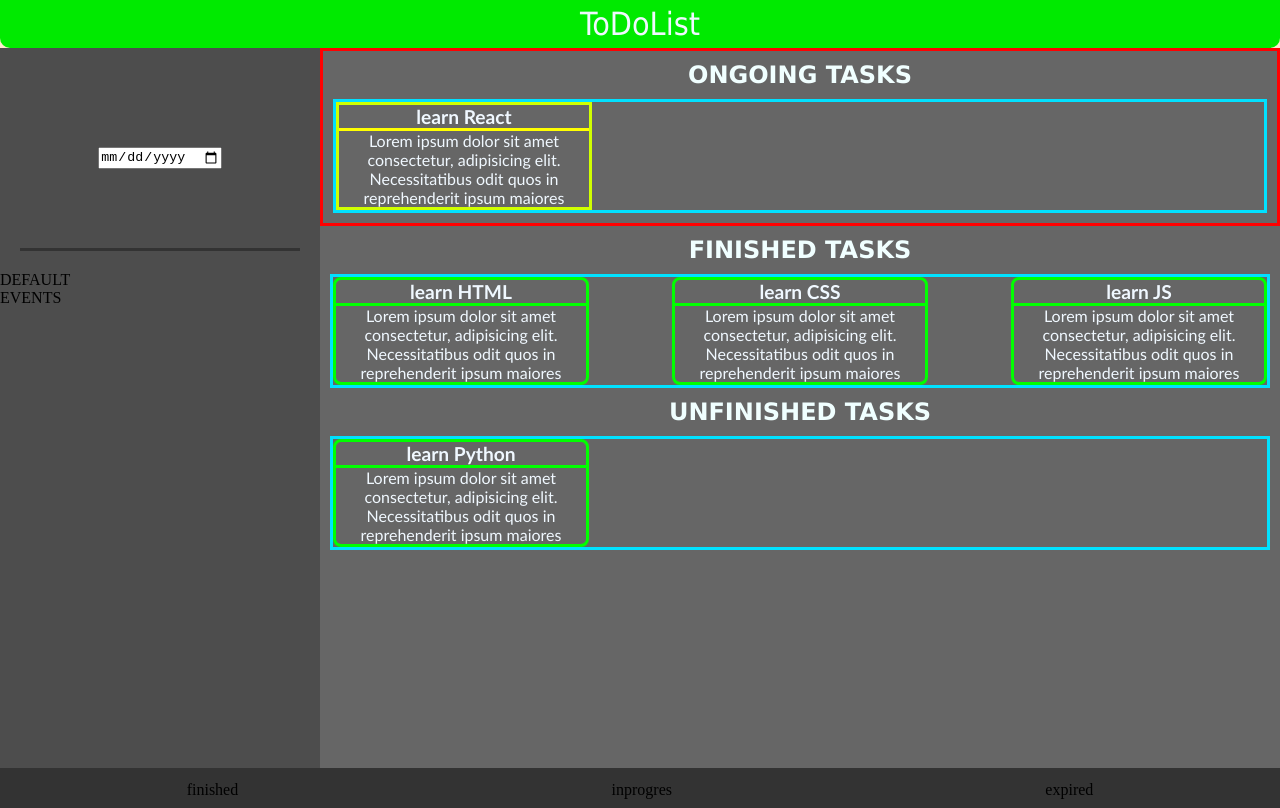
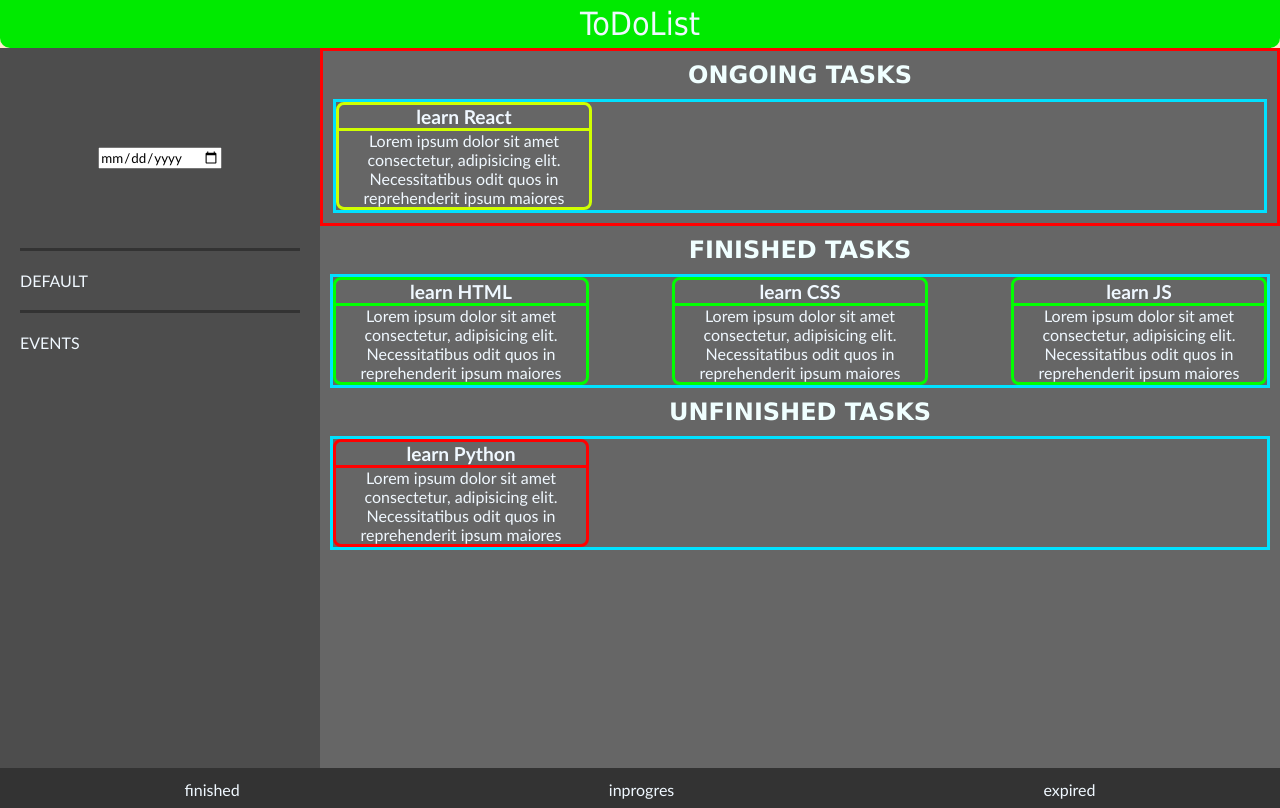
Before and after one commit to markov991/ToDoApp, a plain HTML site: page index.html in a window 1280 px wide. Drawn offline with Linux system fonts and the light colour scheme.

Commit message:
finished app html and css structure

```diff
--- a/index.html
+++ b/index.html
@@ -17,7 +17,7 @@
         <div class="calendar">
           <input type="date" />
         </div>
-        <div>DEFAULT</div>
+        <div class="default">DEFAULT</div>
         <div class="events">EVENTS</div>
       </aside>
       <div class="main-bar">
@@ -70,7 +70,7 @@
         <div class="unfinished-list">
           <h3 class="task-header">UNFINISHED TASKS</h3>
           <div class="ongoing-tasks-containter">
-            <div class="finished-task">
+            <div class="unfinished-task">
               <h4 class="task-name">learn Python</h4>
               <div class="task-description">
                 <p>
--- a/style.css
+++ b/style.css
@@ -1,6 +1,8 @@
 * {
   margin: 0;
   padding: 0;
+  color: aliceblue;
+  font-family: "Gill Sans", "Gill Sans MT", Calibri, "Trebuchet MS", sans-serif;
 }
 
 body {
@@ -41,8 +43,6 @@ h4 {
 }
 
 .side-bar {
-  display: flex;
-  flex-direction: column;
   width: 25%;
   /* flex-grow: 1; */
   background-color: #4d4d4d;
@@ -69,7 +69,12 @@ h4 {
   width: 250px;
   /* height: 100px; */
   border: rgb(208, 255, 0) solid 3px;
+  border-radius: 8px;
 }
+.ongoing-task h4 {
+  border-bottom: rgb(208, 255, 0) solid 3px;
+}
+
 .task-header {
   font-family: Verdana, Geneva, Tahoma, sans-serif;
   color: azure;
@@ -102,6 +107,17 @@ h4 {
 .finished-task > h4 {
   border-bottom: rgb(0, 255, 0) solid 3px;
 }
+.unfinished-task {
+  width: 250px;
+  /* height: 100px; */
+  border: rgb(255, 0, 0) solid 3px;
+  border-radius: 8px;
+}
+
+.unfinished-task > h4 {
+  border-bottom: rgb(255, 0, 0) solid 3px;
+}
+
 .calendar {
   display: flex;
   height: 25%;
@@ -112,4 +128,14 @@ h4 {
 }
 .calendar input {
   margin: auto;
+  color: black;
 }
+.default {
+  margin: 20px;
+  border-bottom: #333333 solid 3px;
+  padding-bottom: 20px;
+}
+
+.events {
+  margin: 20px;
+}
```
Also changed, not shown: ReadMe.txt.
